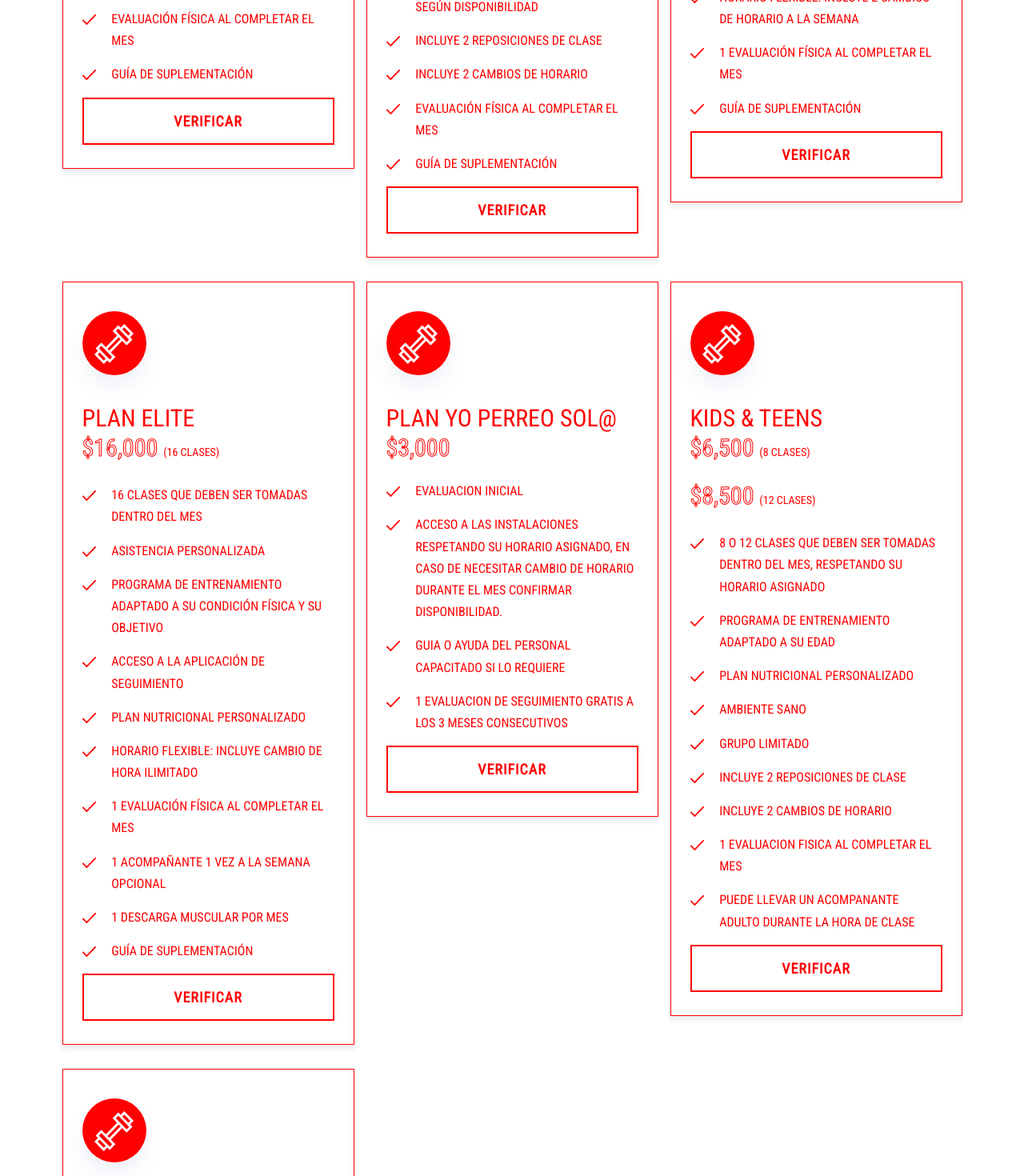
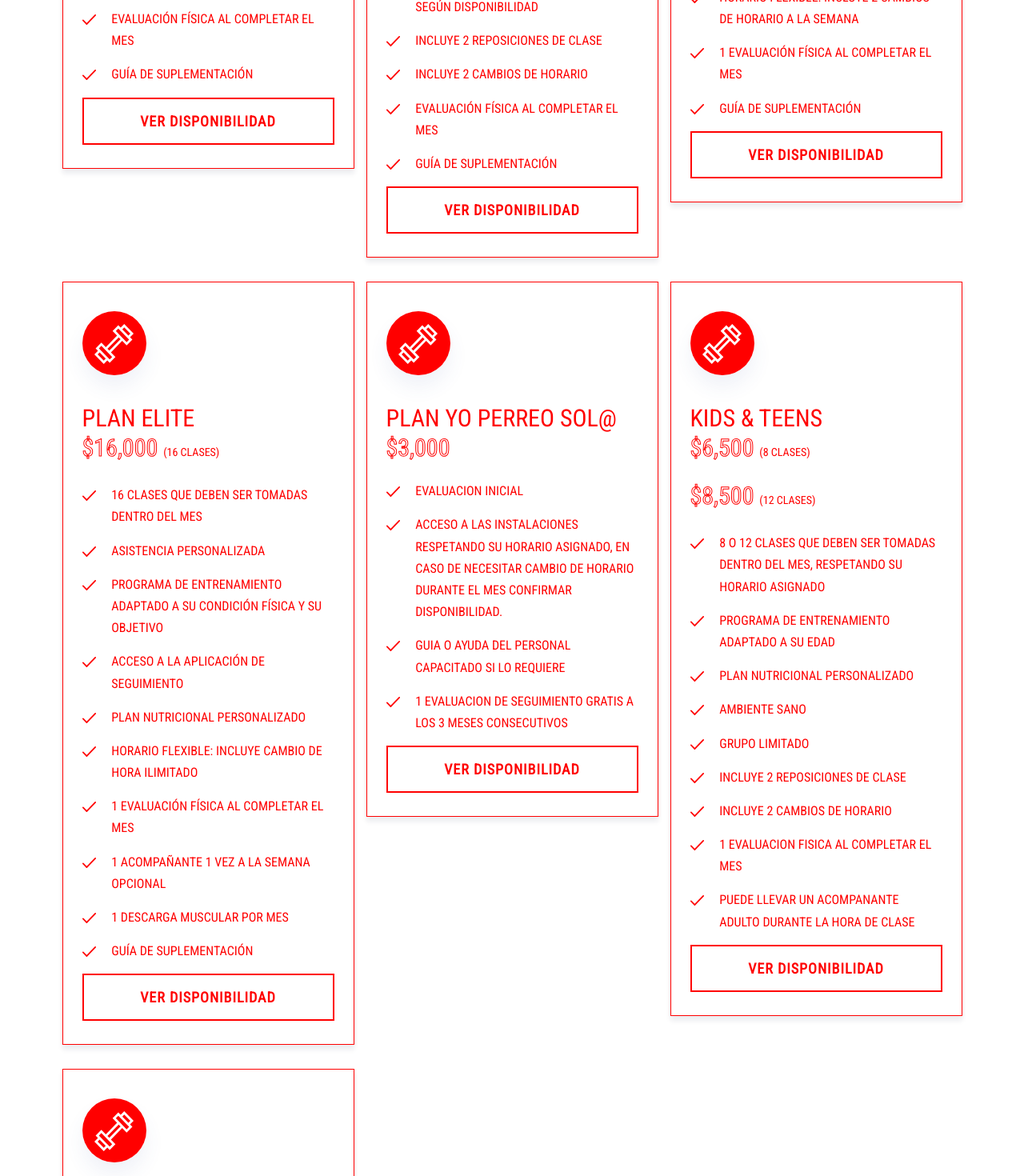
Before and after one commit to masterfermin02/cristal-page, a Next.js app: page / in a window 1280 px wide. Shown: the part 2340-3810 px from the top of the page at 80% size. Built offline with nearby package versions, Linux system fonts and the light colour scheme.

Commit message:
fixed issues

```diff
--- a/app/Components/AboutSection.tsx
+++ b/app/Components/AboutSection.tsx
@@ -17,7 +17,7 @@ export default function AboutSection() {
                 </div>
                 <div className="left-content2">
                     <div className="section-tittle2 mb-20 wow fadeInUp" data-wow-duration="1s" data-wow-delay=".3s">
-                        <div className="front-text">
+                        <div className="front-text about-me text-sm-center text-md-center">
                             <h2 className=""><span className={"about-me-span"}>So</span>bre mi</h2>
                             <p>
                                 Soy Cristal López, una dominicana de pura cepa nacida en 1997. Desde mi infancia, el mundo del deporte ha sido una parte fundamental de mi vida. Fui introducida al fascinante mundo del fitness por excelentes maestros que me mostraron su importancia.
--- a/app/Components/ContactMe.tsx
+++ b/app/Components/ContactMe.tsx
@@ -29,7 +29,7 @@ export default function ContactMe() {
                     </div>
                 </div>
                 <div className="row">
-                    <div className="d-none d-sm-block mt-5 pb-4">
+                    <div className="d-sm-block mt-5 pb-4">
                         <a href={DEFAULT_WHATSAPP_URL + DEFAULT_WHATSAPP_MESSAGE} target={'_blank'} className="btn_2">Contactar</a>
                     </div>
                 </div>
--- a/app/Components/PricingSection.tsx
+++ b/app/Components/PricingSection.tsx
@@ -33,7 +33,7 @@ const PricingSection = ({ whatsAppUrl
                                     <SingleFeature label="INCLUYE 2 REPOSICIONES DE CLASE O CAMBIOS DE HORARIO" />
                                     <SingleFeature label="EVALUACIÓN FÍSICA AL COMPLETAR EL MES" />
                                     <SingleFeature label="GUÍA DE SUPLEMENTACIÓN" />
-                                    <a href={whatsAppUrl + createMessage('Plan Basico')} target={'_blank'} className="border-btn border-btn2">Verificar</a>
+                                    <a href={whatsAppUrl + createMessage('Plan Basico')} target={'_blank'} className="border-btn border-btn2">Ver disponibilidad</a>
                                 </div>
                             </div>
                         </div>
@@ -56,7 +56,7 @@ const PricingSection = ({ whatsAppUrl
                                     <SingleFeature label="INCLUYE 2 CAMBIOS DE HORARIO" />
                                     <SingleFeature label="EVALUACIÓN FÍSICA AL COMPLETAR EL MES" />
                                     <SingleFeature label="GUÍA DE SUPLEMENTACIÓN" />
-                                    <a href={whatsAppUrl + createMessage('Plan Good Shape')} target={'_blank'} className="border-btn border-btn2">Verificar</a>
+                                    <a href={whatsAppUrl + createMessage('Plan Good Shape')} target={'_blank'} className="border-btn border-btn2">Ver disponibilidad</a>
                                 </div>
                             </div>
                         </div>
@@ -78,7 +78,7 @@ const PricingSection = ({ whatsAppUrl
                                     <SingleFeature label="HORARIO FLEXIBLE: INCLUYE 2 CAMBIOS DE HORARIO A LA SEMANA" />
                                     <SingleFeature label="1 EVALUACIÓN FÍSICA AL COMPLETAR EL MES" />
                                     <SingleFeature label="GUÍA DE SUPLEMENTACIÓN" />
-                                    <a href={whatsAppUrl + createMessage('Plan premium')} target={'_blank'} className="border-btn border-btn2">Verificar</a>
+                                    <a href={whatsAppUrl + createMessage('Plan premium')} target={'_blank'} className="border-btn border-btn2">Ver disponibilidad</a>
                                 </div>
                             </div>
                         </div>
@@ -104,7 +104,7 @@ const PricingSection = ({ whatsAppUrl
                                     <SingleFeature label="1 ACOMPAÑANTE 1 VEZ A LA SEMANA OPCIONAL" />
                                     <SingleFeature label="1 DESCARGA MUSCULAR POR MES" />
                                     <SingleFeature label="GUÍA DE SUPLEMENTACIÓN" />
-                                    <a href={whatsAppUrl + createMessage('Plan elite')} target={'_blank'} className="border-btn border-btn2">Verificar</a>
+                                    <a href={whatsAppUrl + createMessage('Plan elite')} target={'_blank'} className="border-btn border-btn2">Ver disponibilidad</a>
                                 </div>
                             </div>
                         </div>
@@ -122,7 +122,7 @@ const PricingSection = ({ whatsAppUrl
                                     <SingleFeature label="ACCESO A LAS INSTALACIONES RESPETANDO SU HORARIO ASIGNADO, EN CASO DE NECESITAR CAMBIO DE HORARIO DURANTE EL MES CONFIRMAR DISPONIBILIDAD." />
                                     <SingleFeature label="GUIA O AYUDA DEL PERSONAL CAPACITADO SI LO REQUIERE" />
                                     <SingleFeature label="1 EVALUACION DE SEGUIMIENTO GRATIS A LOS 3 MESES CONSECUTIVOS" />
-                                    <a href={whatsAppUrl + createMessage('Plan yo perreo sol@')} target={'_blank'} className="border-btn border-btn2">Verificar</a>
+                                    <a href={whatsAppUrl + createMessage('Plan yo perreo sol@')} target={'_blank'} className="border-btn border-btn2">Ver disponibilidad</a>
                                 </div>
                             </div>
                         </div>
@@ -146,7 +146,7 @@ const PricingSection = ({ whatsAppUrl
                                     <SingleFeature label="INCLUYE 2 CAMBIOS DE HORARIO" />
                                     <SingleFeature label="1 EVALUACION FISICA AL COMPLETAR EL MES" />
                                     <SingleFeature label="PUEDE LLEVAR UN ACOMPANANTE ADULTO DURANTE LA HORA DE CLASE" />
-                                    <a href={whatsAppUrl + createMessage('Kids & Teens')} target={'_blank'} className="border-btn border-btn2">Verificar</a>
+                                    <a href={whatsAppUrl + createMessage('Su plan Kids y Teens')} target={'_blank'} className="border-btn border-btn2">Ver disponibilidad</a>
                                 </div>
                             </div>
                         </div>
@@ -170,7 +170,7 @@ const PricingSection = ({ whatsAppUrl
                                     <SingleFeature label="ATENCION DIARIA AL CLIENTE VIA WHATSAPP" />
                                     <SingleFeature label="SEGUIMIENTO 1 VEZ A LA SEMANA VIA WHATSAPP" />
                                     <SingleFeature label="EVALUACION DE SEGUIMIENTO 1 VEZ AL MES" />
-                                    <a target={'_blank'} href={whatsAppUrl + createMessage('Online Coaching')} className="border-btn border-btn2">Verificar</a>
+                                    <a target={'_blank'} href={whatsAppUrl + createMessage('Online Coaching')} className="border-btn border-btn2">Ver disponibilidad</a>
                                 </div>
                             </div>
                         </div>
--- a/app/Components/WhatOfferSection.tsx
+++ b/app/Components/WhatOfferSection.tsx
@@ -24,7 +24,7 @@ const TeamSection = () => {
                                 />
                             </div>
                             <div className="cat-cap">
-                                <h5><a href="#planes">Entrenamineto asistido</a></h5>
+                                <h5><a href="#planes">Entrenamiento asistido</a></h5>
                             </div>
                         </div>
                     </div>
--- a/app/assets/scss/_about.scss
+++ b/app/assets/scss/_about.scss
@@ -95,3 +95,9 @@
 		}
 	}
 }
+
+.about-me {
+	@media (max-width: 400px) {
+		text-align: center;
+	}
+}
--- a/app/assets/scss/_common.scss
+++ b/app/assets/scss/_common.scss
@@ -970,7 +970,7 @@ hr {
 	margin-left: auto;
 	margin-right: auto;
 	@media (max-width: 746px) {
-		width: 400px;
+		width: 350px;
 	}
 }
 .gmap_canvas {
@@ -981,13 +981,13 @@ hr {
 	padding: 20px;
 	border: 10px solid red;
 	@media (max-width: 746px) {
-		width: 400px;
+		width: 350px;
 	}
 }
 .gmap_iframe {
 	width:800px!important;
 	height:400px!important;
 	@media (max-width: 746px) {
-		width: 400px;
+		width: 350px;
 	}
 }
--- a/app/assets/scss/_footer.scss
+++ b/app/assets/scss/_footer.scss
@@ -60,4 +60,15 @@
             }
         }
     }
+    .footer-text-sm-center {
+        @media (max-width: 746px) {
+            text-align: center;
+        }
+    }
+    .footer-instragram {
+        text-align: end;
+        @media (max-width: 746px) {
+            text-align: center;
+        }
+    }
 }
--- a/lib/whatsapp.ts
+++ b/lib/whatsapp.ts
@@ -1,4 +1,4 @@
 
 export function createMessage(message: string) : string {
-    return `Hola me interesa saber sobre su ${message} de su gimnasio. Mensaje enviado desde el sitio web.`;
+    return `Hola me interesa saber sobre su ${message}. Mensaje enviado desde el sitio web.`;
 }
```
Also changed, not shown: app/layout.tsx (+4 -4 lines).
